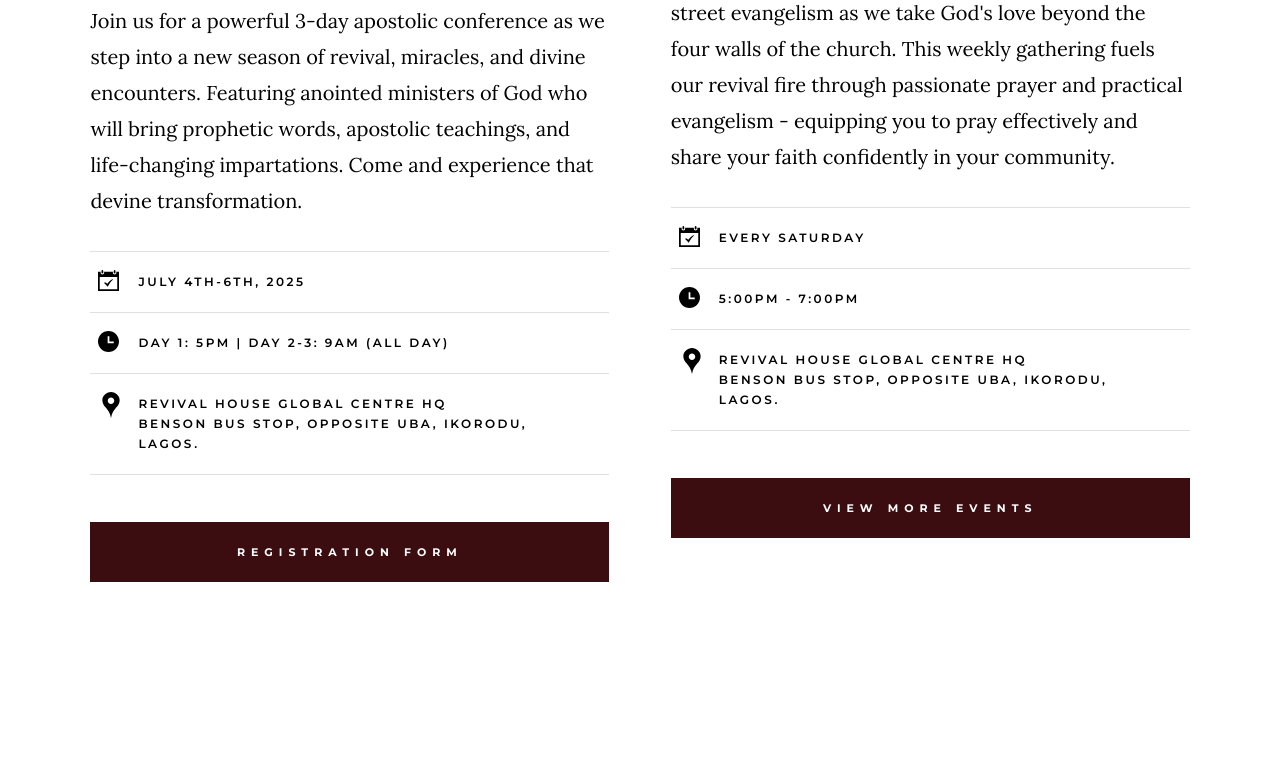
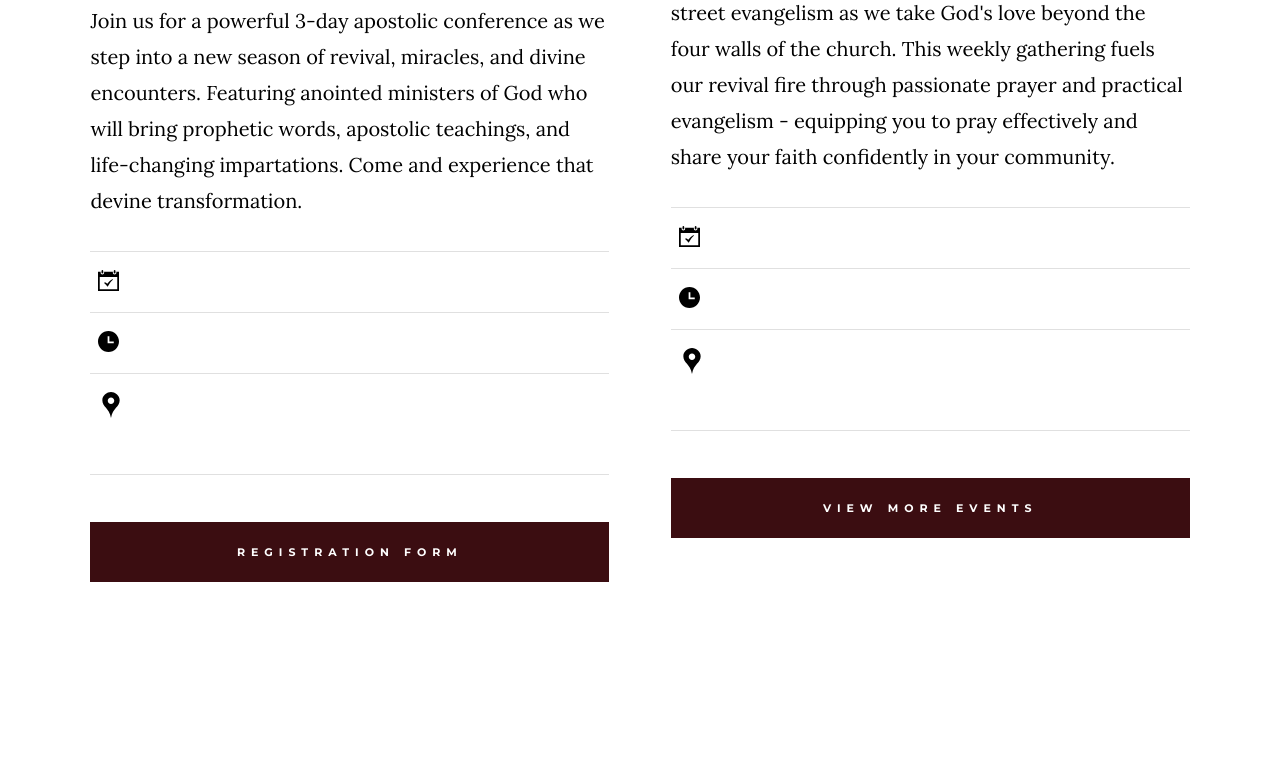
Before and after one commit to RevivalHouseGlobalCentre/RHGC, a website: page index.html in a window 1280 px wide. Shown: the part 2910-3686 px from the top of the page. Drawn offline with nearby package versions, Linux system fonts and the light colour scheme.

Commit message:
Set events meta text to white

```diff
--- a/css/main.css
+++ b/css/main.css
@@ -4249,3 +4249,8 @@ html.no-csstransitions .hero-content {
     z-index: 1;
   }
 }
+
+.events-list__meta,
+.events-list__meta li {
+  color: #ffffff;
+}
```
